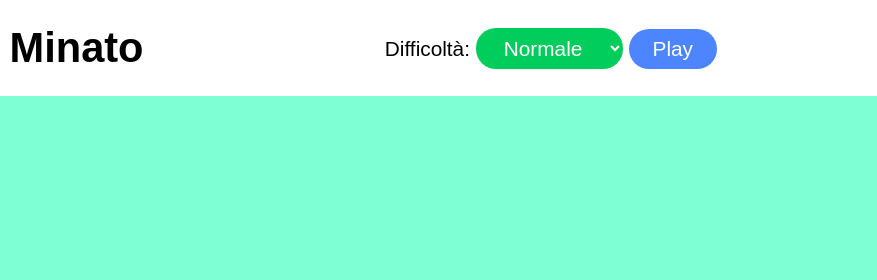
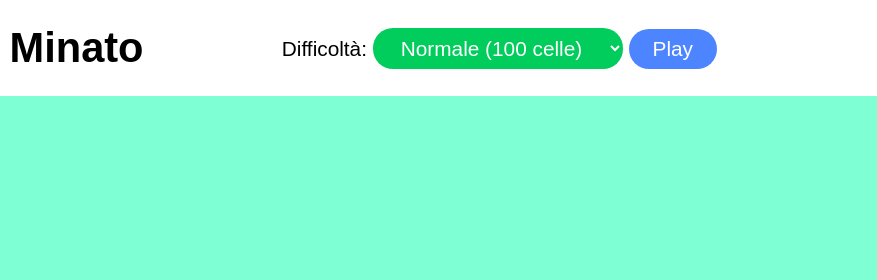
Before and after one commit to vito-pizzulli/js-campominato-grid, a plain HTML site: page index.html in a window 1280 px wide. Shown: the top 280 px of the page, 403-1280 px from the left. Drawn offline with Linux system fonts and the light colour scheme.

Commit message:
difficulty changes

```diff
--- a/index.html
+++ b/index.html
@@ -17,9 +17,9 @@
             <div>
                 <label for="difficulty">Difficoltà:</label>
                 <select name="difficulty" id="difficulty">
-                    <option value="3">Normale</option>
-                    <option value="2">Difficile</option>
-                    <option value="1">Estrema</option>
+                    <option value="1">Normale (100 celle)</option>
+                    <option value="2">Difficile (81 celle)</option>
+                    <option value="3">Estrema (49 celle)</option>
                 </select>
                 <button>Play</button>
                 <audio id="audio" src="audio/newgame.mp3"></audio>
```
